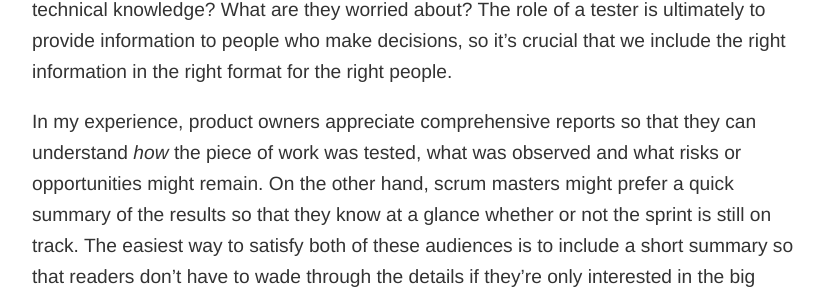
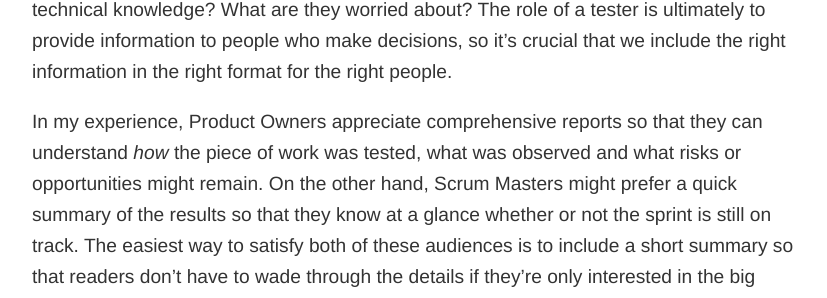
Before and after one commit to holidayextras/holidayextras.github.com, a Jekyll site: the page built from _posts/2016-04-29-writing-useful-test-notes.md, in a window 1280 px wide and 1400 px high, scrolled down 1201 px. Shown: the part 149-447 px from the top of the window, without its empty margins (224-1051 px from the left). Built offline with Jekyll 4.4.1, drawn with Linux system fonts in a browser that asks for light colours; nearby versions of some CDN libraries; comment, search, counter and statistics services are not loaded; some of the changed text lies outside the part shown.

Commit message:
Suggestions from Han

```diff
--- a/_posts/2016-04-29-writing-useful-test-notes.md
+++ b/_posts/2016-04-29-writing-useful-test-notes.md
@@ -19,7 +19,7 @@ Firstly, let's clarify the difference between the notes that we make for ourselv
 # Write for your audience
 Like any other piece of writing, it's important to have a clear picture of who you're writing for. What do they need to know? How much detail do they expect? What is their level of technical knowledge? What are they worried about? The role of a tester is ultimately to provide information to people who make decisions, so it’s crucial that we include the right information in the right format for the right people.
 
-In my experience, product owners appreciate comprehensive reports so that they can understand _how_ the piece of work was tested, what was observed and what risks or opportunities might remain. On the other hand, scrum masters might prefer a quick summary of the results so that they know at a glance whether or not the sprint is still on track. The easiest way to satisfy both of these audiences is to include a short summary so that readers don't have to wade through the details if they're only interested in the big picture.
+In my experience, Product Owners appreciate comprehensive reports so that they can understand _how_ the piece of work was tested, what was observed and what risks or opportunities might remain. On the other hand, Scrum Masters might prefer a quick summary of the results so that they know at a glance whether or not the sprint is still on track. The easiest way to satisfy both of these audiences is to include a short summary so that readers don't have to wade through the details if they're only interested in the big picture.
 
 # How was this tested?
 For a number of reasons, one of the most important questions that testers have to be able to answer is "how was this tested?". Firstly, as mentioned above, some members of our team use this information to support their decisions. Secondly, if another tester has to take over or revisit the work at a later date, they need to understand how to repeat the tests. There's also a chance that a defect might sneak past us into production, in which case we'll need to look back and try to understand how we missed it. A bit like a maths exam, you earn extra marks for showing your workings.
@@ -31,7 +31,7 @@ When I’m testing, I make rough notes of what I’ve explored so far and ideas
 My aim as a tester is to strike the right balance between being thorough, meeting deadlines and sharing information in a way that's clear and usable. Writing highly detailed notes is time consuming, let alone presenting them in a way that's valuable without being overwhelming.
 
 # Include evidence when it’s useful
-Bearing in mind the infamous "how was this tested?" question, it's tempting to try and collect evidence for each step of every test. However, we also need to be pragmatic. Will anyone actually look at it? It’s generally worth including evidence in the form of screenshots or screencasts when testing something unfamiliar or when observing something unusual but for routine tests they are probably a waste of time.
+Bearing in mind the infamous "how was this tested?" question, it's tempting to try and collect evidence for each step of every test. However, we also need to be pragmatic. Will anyone actually look at it? It’s generally worth including evidence in the form of screenshots or screencasts when testing something unfamiliar or when observing something unusual, but for routine tests they are probably a waste of time.
 
 # Describe what you expected to see as well as what you actually saw
 It's important to describe expectations as well as observations. When reporting a problem we need to describe not only _what_ is wrong but also _why_ we think it's wrong. Equally, recording a test as successful without explaining what the success criteria was makes it impossible for a reader to understand our assumptions.
```
